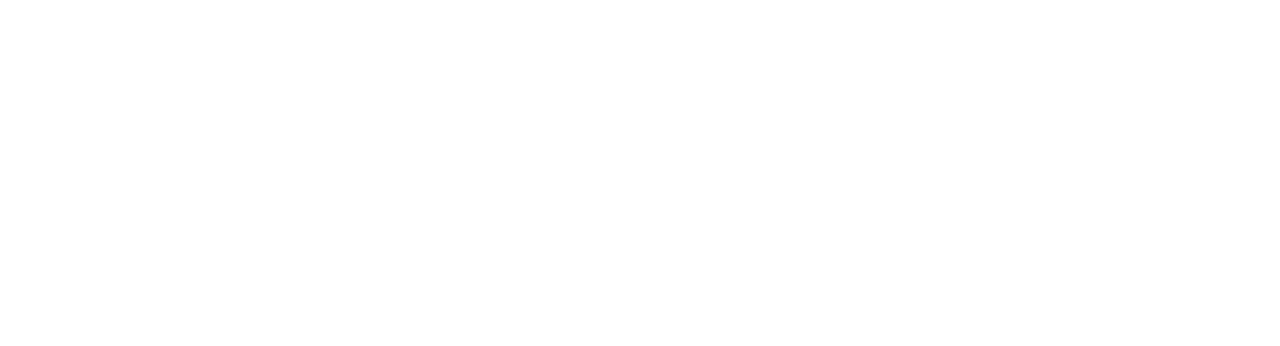
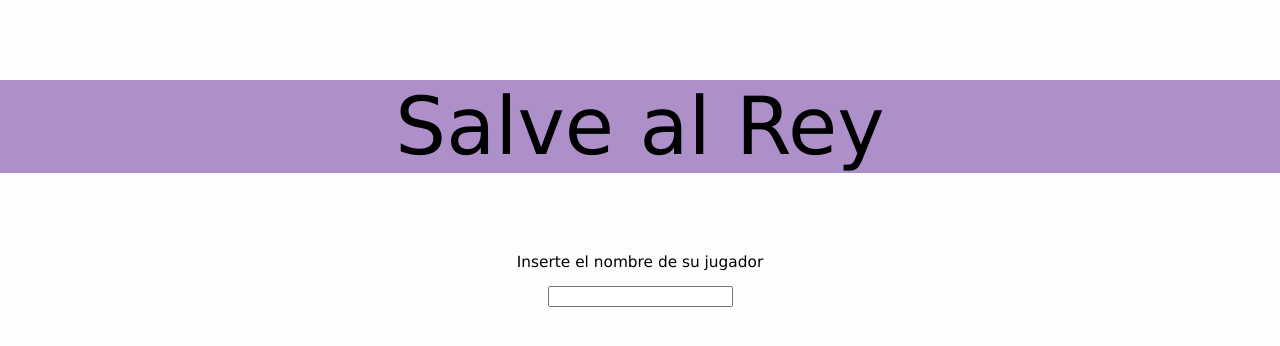
Before and after one commit to jonibru/Proyecto2022-Brua-Pidoux, a plain HTML site: page index.html in a window 1280 px wide. Drawn offline with Linux system fonts and the light colour scheme.

Commit message:
avance pagina main

```diff
--- a/index.html
+++ b/index.html
@@ -2,12 +2,22 @@
 <html lang="es">
 <head>
     <meta charset="UTF-8">
-    <meta name="description" content="Free Web tutorials">
-    <meta name="keywords" content="HTML,CSS,XML,JavaScript">
-    <meta name="BruaPidoux" content="Gamely">
-    <meta name="viewport" content="width=device-width, initial-scale=1.0">
+    <title>main page</title>
+    <link rel="stylesheet" href="styles.css">
 </head>
 <body>
 
+    <div class="header">
+        <p>Salve al Rey</p>
+    </div>
+    <div class="insert_name">
+        <p>Inserte el nombre de su jugador</p>
+        <form action="playername.php" autocomplete="on" method="LOGIN">
+            <input type="text" id="player_name" name="player_name" ><br>
+        </div>
+    </div>
+
+
+
 </body>
 </html>
--- /dev/null
+++ b/styles.css
@@ -0,0 +1,20 @@
+body {
+    background-color: #FCFFFC;
+    box-sizing: border-box;
+    margin: 0px;
+    font-family: Verdana, Geneva, Tahoma, sans-serif;
+    font-size: 120%;
+}
+
+
+.header {
+    font-family: Verdana, Geneva, Tahoma, sans-serif;
+    font-size: 80px;
+    text-align-last: center;
+    background-color: #54149079;
+}
+
+.insert_name {
+    font-size: 80%;
+    text-align-last: center;
+}
```
